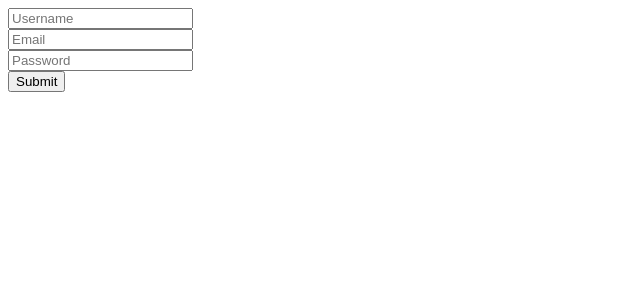
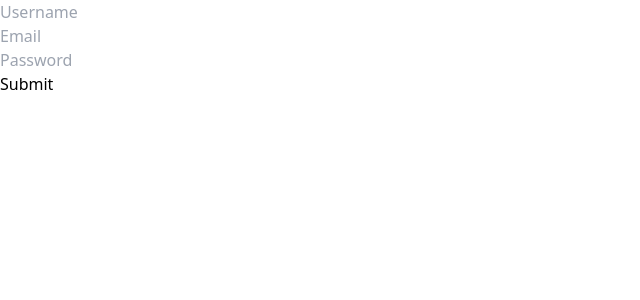
Before and after one commit to Harshdupare/Video_Conferencing, a React (Vite) app: page /Signup in a window 1280 px wide. Shown: the top 300 px of the page, without its empty margins (0-640 px from the left). Built offline with nearby package versions, Linux system fonts and the light colour scheme.

Commit message:
updating login file

```diff
--- a/package.json
+++ b/package.json
@@ -25,6 +25,7 @@
     "eslint": "^8.57.0",
     "eslint-plugin-react-hooks": "^4.6.0",
     "eslint-plugin-react-refresh": "^0.4.6",
+    "tailwindcss": "^3.4.3",
     "typescript": "^5.2.2",
     "vite": "^5.2.0"
   }
--- a/src/App.tsx
+++ b/src/App.tsx
@@ -10,9 +10,9 @@ function App() {
   return (
     <BrowserRouter>
       <Routes>
+          <Route path='/' element={<Login/>}/>
           <Route path='/Signup' element={<Signup/>}/>
-          <Route path='/Login' element={<Login/>}/>
-          <Route path='/' element={<Home/>} />
+          <Route path='/home' element={<Home/>} />
           <Route path='/meet/:roomId' element={<Room/>}/>
       </Routes>
 
--- a/src/index.css
+++ b/src/index.css
@@ -0,0 +1,3 @@
+@tailwind base;
+@tailwind components;
+@tailwind utilities;
--- a/src/pages/Login.tsx
+++ b/src/pages/Login.tsx
@@ -7,10 +7,13 @@ const Login = () => {
   const [Password , setPassword] = useState<string>();
   const navigate = useNavigate();
 
-  const Login = async()=>{
-        const res : string  = await axios.post("http://127.0.0.1:8080/api/v1/users/login",{
-                Email,
-                Password,
+  const login = async()=>{
+
+        console.log(Email);
+        console.log(Password);
+        const res = await axios.post("http://127.0.0.1:8080/api/v1/users/login",{
+                Email : Email,
+                Password : Password,
             },
             {
                 headers :{
@@ -21,19 +24,17 @@ const Login = () => {
         )
         console.log(res);
         if(res){
-            navigate("/home")
+            navigate("/home");
         }else{
-            console.log(Error);
+            console.log(res);
         }
   }
 
   return (
     <div>
-        <form action='' >
-            <input name='Email' type='text' placeholder="Email" required onChange={(e)=>{setEmail(e.target.value)}} /><br/>
-            <input name='Password' type='text' placeholder="Password" required onChange={(e)=>{setPassword(e.target.value)}} /><br/>
-            <button onClick={Login}>Login</button>
-        </form>
+        <input name='Email' type='text' placeholder="Email" required onChange={(e)=>{setEmail(e.target.value)}} /><br/>
+        <input name='Password' type='text' placeholder="Password" required onChange={(e)=>{setPassword(e.target.value)}} /><br/>
+        <button onClick={login}>Login</button>
     </div>
   )
 }
--- a/src/pages/Signup.tsx
+++ b/src/pages/Signup.tsx
@@ -22,15 +22,13 @@ const Signup = () => {
 
 
   return (
-    <div>
-        <>
-            <form action=''>
-              <input name='Username' type='text' placeholder="Username" required onChange={(e)=>{setUsername(e.target.value)}} /><br/>
-              <input name='Email' type='text' placeholder="Email" required onChange={(e)=>{setEmail(e.target.value)}} /><br/>
-              <input name='Password' type='text' placeholder="Password" required onChange={(e)=>{setPassword(e.target.value)}} /><br/>
-              <button onClick={signup}>Submit</button>
-            </form>
-        </>
+    <div className="">
+        <div>
+            <input name='Username' type='text' placeholder="Username" required onChange={(e)=>{setUsername(e.target.value)}} /><br/>
+            <input name='Email' type='text' placeholder="Email" required onChange={(e)=>{setEmail(e.target.value)}} /><br/>
+            <input name='Password' type='text' placeholder="Password" required onChange={(e)=>{setPassword(e.target.value)}} /><br/>
+            <button onClick={signup}>Submit</button>
+        </div>
     </div>
   )
 }
--- /dev/null
+++ b/tailwind.config.js
@@ -0,0 +1,8 @@
+/** @type {import('tailwindcss').Config} */
+module.exports = {
+  content: ["./src/**/*.{html,js}"],
+  theme: {
+    extend: {},
+  },
+  plugins: [],
+}
```
Also changed, not shown: .eslintrc.cjs (added), 2 other files (tests, documents, lock files or other folders).
